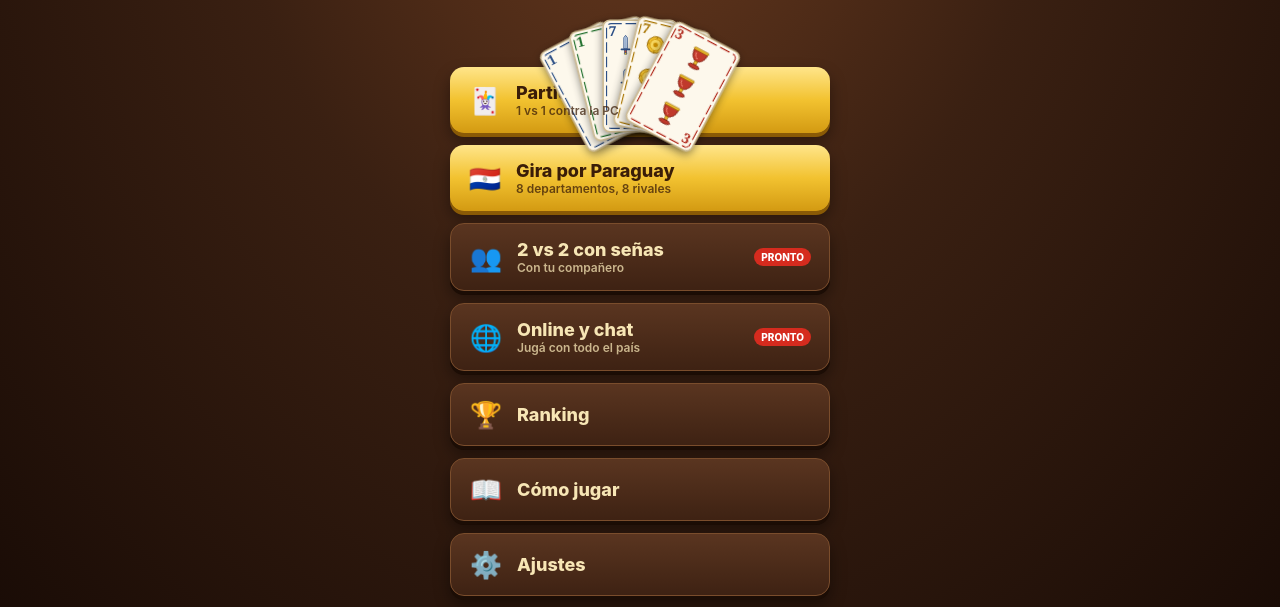
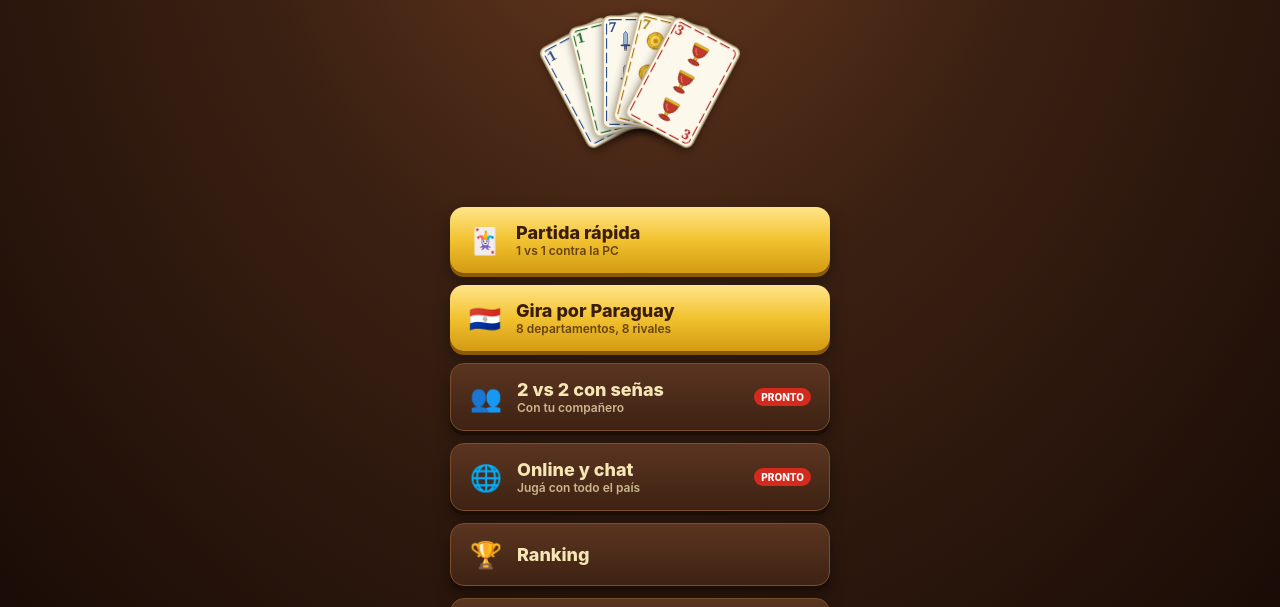
Before and after one commit to junior643153338-a11y/-yjv-electricidad, a plain HTML site: page truco/index.html in a window 1280 px wide. Shown: the part 193-800 px from the top of the page. Drawn offline with Linux system fonts and the light colour scheme.

Commit message:
Truco: arreglo menú
Co-Authored-By: Devin AI <158243242+devin-ai-integration[bot]@users.noreply.github.com>

```diff
--- a/truco/index.html
+++ b/truco/index.html
@@ -23,14 +23,14 @@ background:radial-gradient(ellipse at 50% 0%,#6b3b1f 0%,#3a2012 45%,#1a0c06 100%
 button{font:inherit;border:0;cursor:pointer}
 .flag{height:5px;background:linear-gradient(90deg,var(--red) 0 33.3%,#fff 33.3% 66.6%,var(--blue) 66.6%)}
 /* menu */
-#menu{align-items:center;justify-content:flex-start;overflow-y:auto}
+#menu{align-items:center;justify-content:flex-start;overflow-y:auto}#menu>*{flex-shrink:0}
 .logo{margin-top:6vh;text-align:center}
 .logo .t{font-size:clamp(64px,22vw,110px);font-weight:900;letter-spacing:2px;line-height:.9;
 background:linear-gradient(180deg,#fff6c9 0%,#f2c230 45%,#a8730a 55%,#f7d35a 100%);-webkit-background-clip:text;background-clip:text;color:transparent;
 filter:drop-shadow(0 4px 0 #3a1d08) drop-shadow(0 8px 12px rgba(0,0,0,.6));font-family:Georgia,"Times New Roman",serif}
 .logo .p{display:inline-block;margin-top:6px;padding:4px 16px;font-weight:800;letter-spacing:6px;font-size:clamp(16px,5.4vw,24px);color:#fff;border-radius:6px;
 background:linear-gradient(180deg,var(--red) 0 33%,#fff 33% 66%,var(--blue) 66%);text-shadow:0 0 4px #000,0 0 2px #000}
-.fan{position:relative;height:160px;width:260px;margin:14px auto 46px;pointer-events:none}
+.fan{position:relative;height:160px;width:260px;margin:10px auto 30px;pointer-events:none}
 .fan .card{width:100%}
 .mbtns{display:flex;flex-direction:column;gap:12px;width:min(86vw,380px);margin:10px 0 30px}
 .mb{padding:15px 18px;border-radius:14px;font-weight:800;font-size:18px;color:#3a1d08;text-align:left;display:flex;align-items:center;gap:14px;
```
